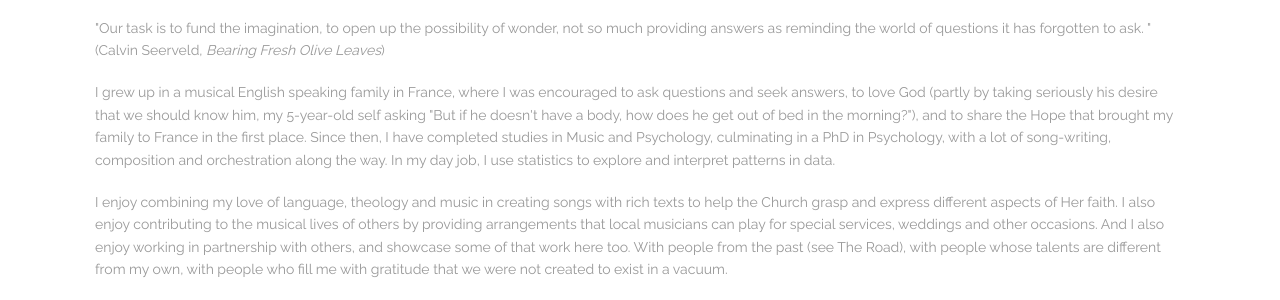
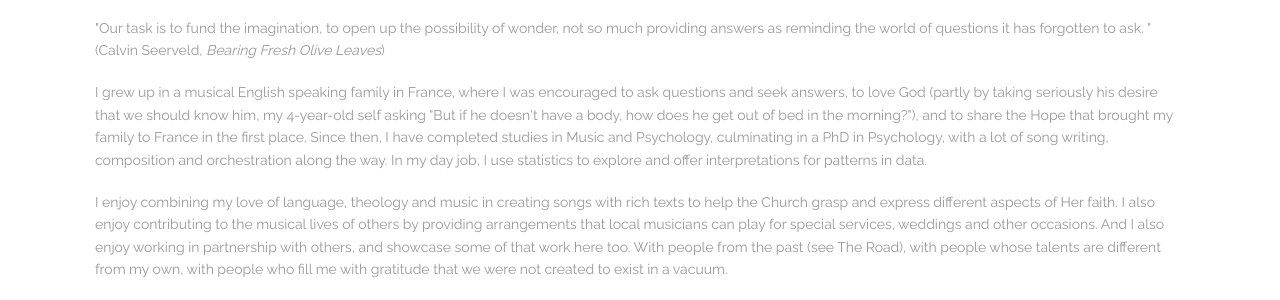
Before and after one commit to cararthompson/silentlines.co.uk, a Jekyll site: the page built from about.html, in a window 1280 px wide. Shown: the part 275-575 px from the top of the page. Built offline with Jekyll 4.4.1, drawn with Linux system fonts in a browser that asks for light colours.

Commit message:
Removed typo in About; changed to correct age for question

```diff
--- a/about.html
+++ b/about.html
@@ -83,10 +83,10 @@ members:
 	  as reminding the world of questions it has forgotten to ask. " (Calvin Seerveld, <i>Bearing Fresh Olive Leaves</i>)</p>
 
       <p>I grew up in a musical English speaking  family in France, where I was encouraged to ask questions and seek answers,
-	  to love God (partly by taking seriously his desire that we should know him, my 5-year-old self asking "But if he doesn't
+	  to love God (partly by taking seriously his desire that we should know him, my 4-year-old self asking "But if he doesn't
 	  have a body, how does he get out of bed in the morning?"), and to share the Hope that brought my family to France in the first place.
-	  Since then, I have completed studies in Music and Psychology, culminating in a PhD in Psychology, with a lot of song-writing, composition and
-	  orchestration along the way. In my day job, I use statistics to explore and interpret patterns in data.</p>
+	  Since then, I have completed studies in Music and Psychology, culminating in a PhD in Psychology, with a lot of song writing, composition and
+	  orchestration along the way. In my day job, I use statistics to explore and offer interpretations for patterns in data.</p>
 
 	  <p>I enjoy combining my love of language, theology and music in creating songs with rich texts to help the Church grasp and express
 	  different aspects of Her faith. I also enjoy contributing to the musical lives of others by providing arrangements that local musicians
```
